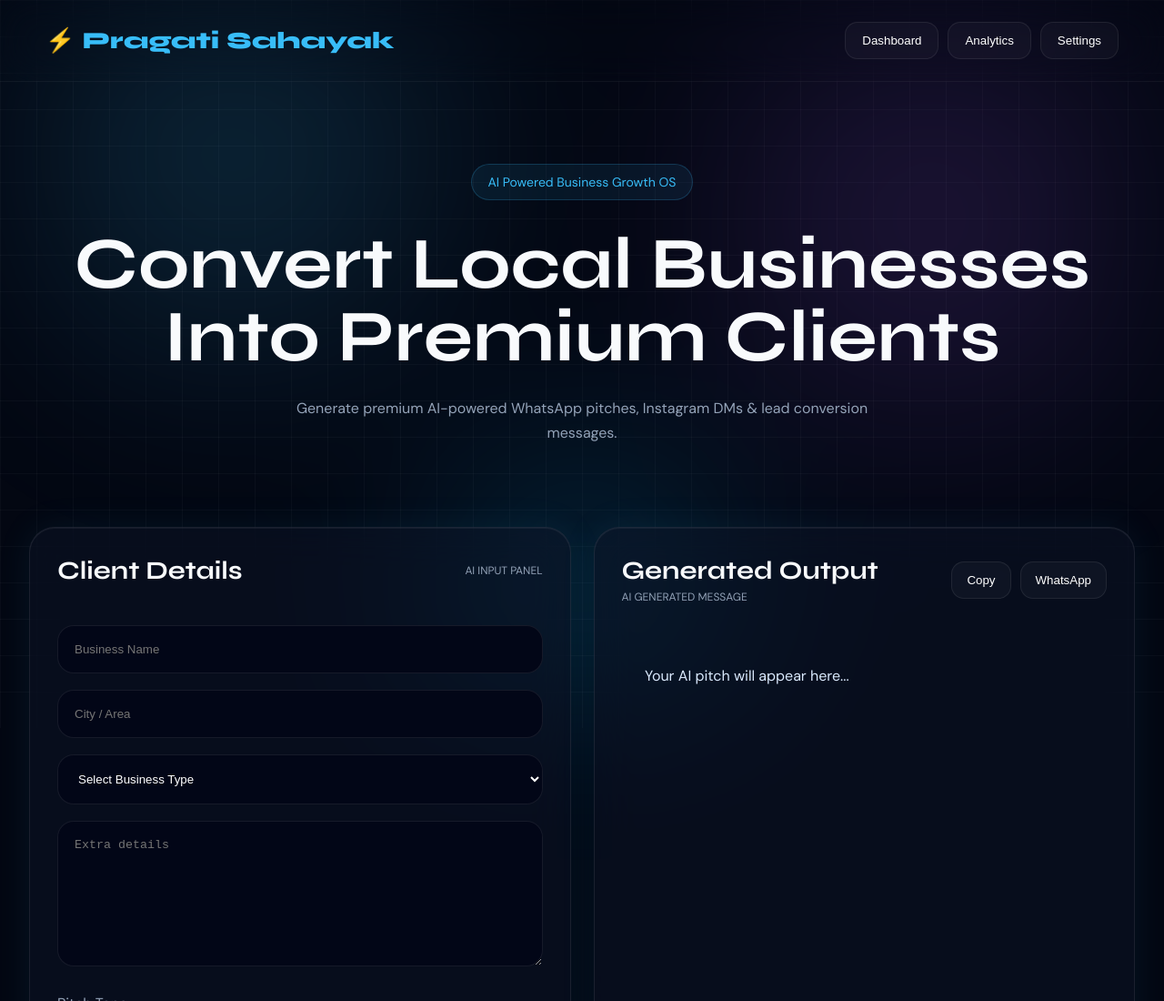
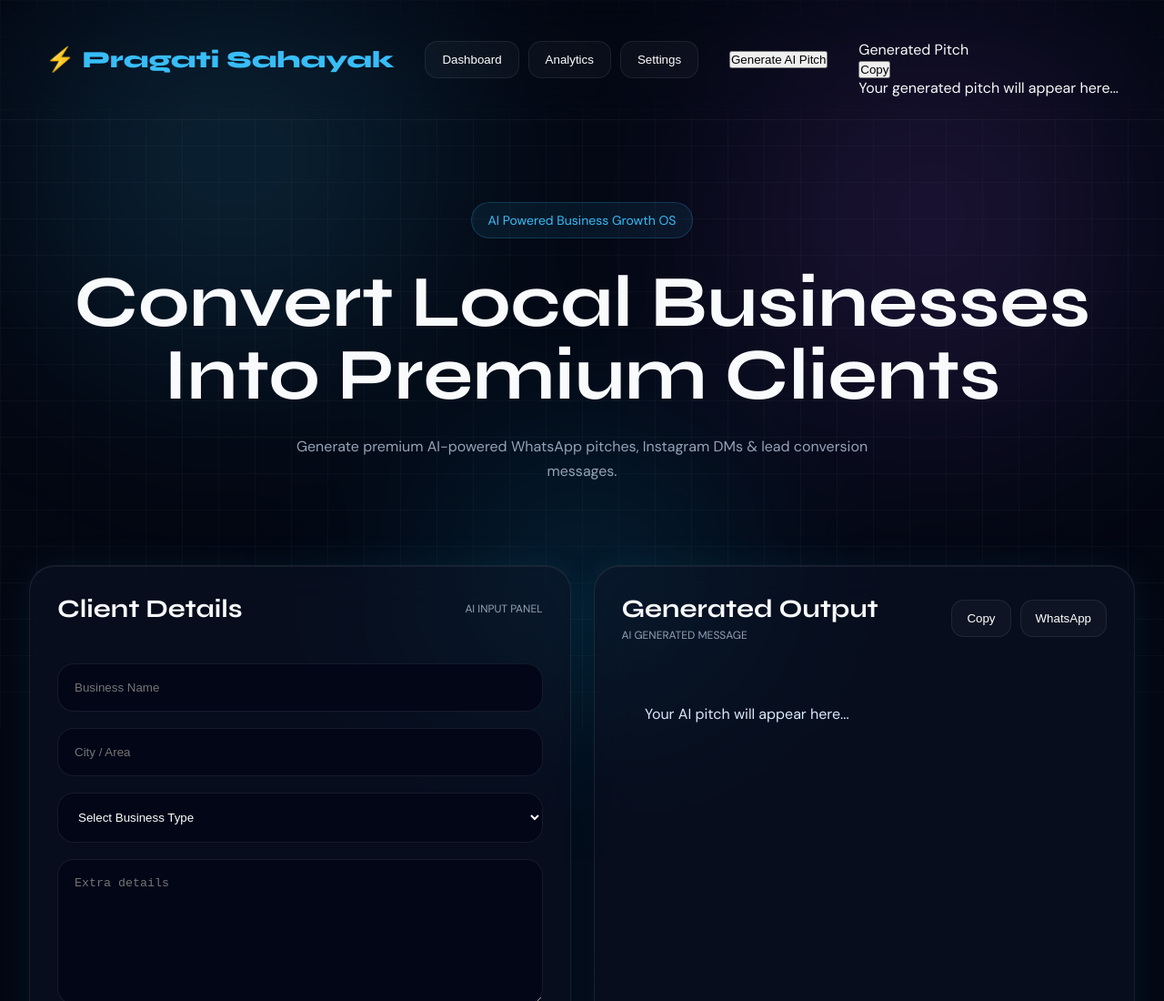
Before and after one commit to khu47029/Plant-Pitch-script-, a plain HTML site: page index.html in a window 1280 px wide. Shown: the top 1100 px of the page at 91% size. Drawn offline with Linux system fonts and the light colour scheme; a script that the page names is missing.

Commit message:
Implement AI pitch generation feature
Add button to generate AI pitch and display output

```diff
--- a/index.html
+++ b/index.html
@@ -27,7 +27,27 @@
     <button class="nav-btn">Analytics</button>
     <button class="nav-btn">Settings</button>
   </nav>
+<button class="gen-btn" onclick="generatePitch()">
+Generate AI Pitch
+</button>
 
+<div class="out-panel" style="margin-top:20px;">
+  <div class="out-header">
+    <div class="out-title">Generated Pitch</div>
+
+    <button class="copy-all" onclick="copyPitch()">
+      Copy
+    </button>
+  </div>
+
+  <div class="script-output">
+    <div class="msg-box">
+      <div class="msg-text" id="outputText">
+Your generated pitch will appear here...
+      </div>
+    </div>
+  </div>
+</div>
 </header>
 
 <section class="hero">
```
